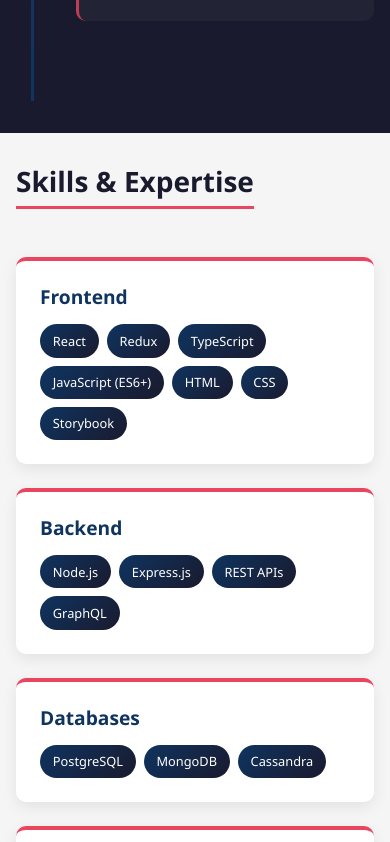
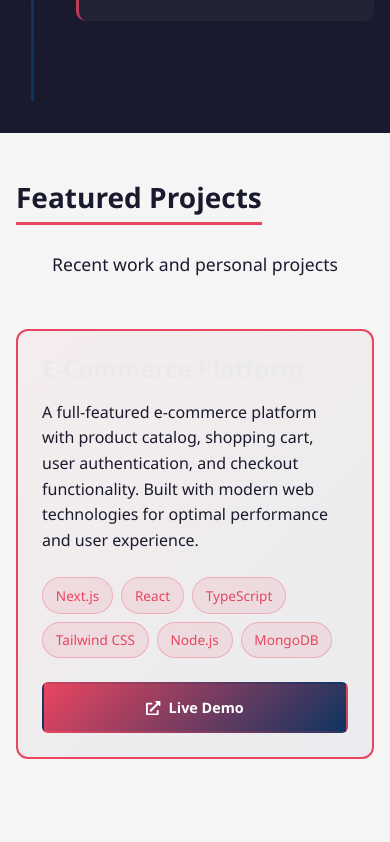
Before and after one commit to harjotsingh3878/harjot-portfolio, a Next.js app: page / in a window 390 px wide. Shown: the part 8740-9582 px from the top of the page. Built offline with nearby package versions, Linux system fonts and the light colour scheme.

Commit message:
Add Projects section with e-commerce platform

```diff
--- a/src/app/page.tsx
+++ b/src/app/page.tsx
@@ -2,6 +2,7 @@
 import Hero from '../components/Hero';
 import About from '../components/About';
 import ExperienceComponent from '../components/Experience';
+import Projects from '../components/Projects';
 import SkillsComponent from '../components/Skills';
 import EducationComponent from '../components/Education';
 import Contact from '../components/Contact';
@@ -15,6 +16,7 @@
       <Hero personalData={portfolioData.personal} />
       <About personalData={portfolioData.personal} />
       <ExperienceComponent experiences={portfolioData.experience} />
+      <Projects projects={portfolioData.projects} />
       <SkillsComponent skills={portfolioData.skills} />
       <EducationComponent education={portfolioData.education} />
       <Contact personalData={portfolioData.personal} />
--- a/src/components/Header.tsx
+++ b/src/components/Header.tsx
@@ -34,6 +34,7 @@
           <button onClick={() => scrollToSection('hero')} style={{ background: 'none', border: 'none', cursor: 'pointer', color: 'inherit', font: 'inherit' }}>Home</button>
           <button onClick={() => scrollToSection('about')} style={{ background: 'none', border: 'none', cursor: 'pointer', color: 'inherit', font: 'inherit' }}>About</button>
           <button onClick={() => scrollToSection('experience')} style={{ background: 'none', border: 'none', cursor: 'pointer', color: 'inherit', font: 'inherit' }}>Experience</button>
+          <button onClick={() => scrollToSection('projects')} style={{ background: 'none', border: 'none', cursor: 'pointer', color: 'inherit', font: 'inherit' }}>Projects</button>
           <button onClick={() => scrollToSection('skills')} style={{ background: 'none', border: 'none', cursor: 'pointer', color: 'inherit', font: 'inherit' }}>Skills</button>
           <button onClick={() => scrollToSection('education')} style={{ background: 'none', border: 'none', cursor: 'pointer', color: 'inherit', font: 'inherit' }}>Education</button>
           <button onClick={() => scrollToSection('contact')} style={{ background: 'none', border: 'none', cursor: 'pointer', color: 'inherit', font: 'inherit' }}>Contact</button>
--- /dev/null
+++ b/src/components/Projects.css
@@ -0,0 +1,147 @@
+.projects {
+  background: var(--background-dark);
+  padding: 5rem 0;
+}
+
+.section-subtitle {
+  text-align: center;
+  color: var(--text-muted);
+  font-size: 1.1rem;
+  margin-top: 0.5rem;
+  margin-bottom: 3rem;
+}
+
+.projects-grid {
+  display: grid;
+  grid-template-columns: repeat(auto-fit, minmax(350px, 1fr));
+  gap: 2rem;
+  margin-top: 2rem;
+}
+
+.project-card {
+  background: var(--card-background);
+  border-radius: 12px;
+  padding: 2rem;
+  transition: var(--transition);
+  border: 1px solid rgba(255, 255, 255, 0.1);
+  display: flex;
+  flex-direction: column;
+}
+
+.project-card:hover {
+  transform: translateY(-5px);
+  box-shadow: 0 10px 30px rgba(233, 69, 96, 0.2);
+  border-color: var(--highlight-color);
+}
+
+.project-card.featured {
+  border: 2px solid var(--highlight-color);
+  background: linear-gradient(135deg, rgba(233, 69, 96, 0.05), rgba(15, 52, 96, 0.05));
+}
+
+.project-content {
+  display: flex;
+  flex-direction: column;
+  height: 100%;
+}
+
+.project-title {
+  font-size: 1.5rem;
+  color: var(--text-light);
+  margin-bottom: 1rem;
+  display: flex;
+  align-items: center;
+  gap: 0.5rem;
+}
+
+.project-description {
+  color: var(--text-muted);
+  line-height: 1.6;
+  margin-bottom: 1.5rem;
+  flex-grow: 1;
+}
+
+.project-technologies {
+  display: flex;
+  flex-wrap: wrap;
+  gap: 0.5rem;
+  margin-bottom: 1.5rem;
+}
+
+.project-technologies .tech-badge {
+  background: rgba(233, 69, 96, 0.1);
+  color: var(--highlight-color);
+  padding: 0.4rem 0.8rem;
+  border-radius: 20px;
+  font-size: 0.85rem;
+  font-weight: 500;
+  border: 1px solid rgba(233, 69, 96, 0.3);
+}
+
+.project-links {
+  display: flex;
+  gap: 1rem;
+  margin-top: auto;
+}
+
+.project-link {
+  display: inline-flex;
+  align-items: center;
+  gap: 0.5rem;
+  padding: 0.75rem 1.5rem;
+  border-radius: 6px;
+  font-weight: 600;
+  font-size: 0.9rem;
+  transition: var(--transition);
+  text-decoration: none;
+  border: 2px solid;
+}
+
+.demo-link {
+  background: linear-gradient(135deg, var(--highlight-color), var(--accent-color));
+  color: white;
+  border-color: transparent;
+  flex: 1;
+  justify-content: center;
+}
+
+.demo-link:hover {
+  transform: translateY(-2px);
+  box-shadow: 0 5px 15px rgba(233, 69, 96, 0.4);
+}
+
+.github-link {
+  background: transparent;
+  color: var(--text-light);
+  border-color: var(--text-light);
+  flex: 1;
+  justify-content: center;
+}
+
+.github-link:hover {
+  background: var(--text-light);
+  color: var(--primary-color);
+}
+
+@media (max-width: 768px) {
+  .projects {
+    padding: 3rem 0;
+  }
+
+  .projects-grid {
+    grid-template-columns: 1fr;
+    gap: 1.5rem;
+  }
+
+  .project-card {
+    padding: 1.5rem;
+  }
+
+  .project-links {
+    flex-direction: column;
+  }
+
+  .project-link {
+    width: 100%;
+  }
+}
--- /dev/null
+++ b/src/components/Projects.tsx
@@ -0,0 +1,61 @@
+'use client';
+
+import React from 'react';
+import { FaExternalLinkAlt, FaGithub } from 'react-icons/fa';
+import { Project } from '../types/portfolio';
+import './Projects.css';
+
+interface ProjectsProps {
+  projects: Project[];
+}
+
+const Projects: React.FC<ProjectsProps> = ({ projects }) => {
+  return (
+    <section id="projects" className="section projects">
+      <div className="container">
+        <h2>Featured Projects</h2>
+        <p className="section-subtitle">Recent work and personal projects</p>
+
+        <div className="projects-grid">
+          {projects.map((project) => (
+            <div key={project.id} className={`project-card ${project.featured ? 'featured' : ''}`}>
+              <div className="project-content">
+                <h3 className="project-title">{project.title}</h3>
+                <p className="project-description">{project.description}</p>
+
+                <div className="project-technologies">
+                  {project.technologies.map((tech, idx) => (
+                    <span key={idx} className="tech-badge">{tech}</span>
+                  ))}
+                </div>
+
+                <div className="project-links">
+                  <a
+                    href={project.demoUrl}
+                    target="_blank"
+                    rel="noopener noreferrer"
+                    className="project-link demo-link"
+                  >
+                    <FaExternalLinkAlt /> Live Demo
+                  </a>
+                  {project.githubUrl && (
+                    <a
+                      href={project.githubUrl}
+                      target="_blank"
+                      rel="noopener noreferrer"
+                      className="project-link github-link"
+                    >
+                      <FaGithub /> Source Code
+                    </a>
+                  )}
+                </div>
+              </div>
+            </div>
+          ))}
+        </div>
+      </div>
+    </section>
+  );
+};
+
+export default Projects;
--- a/src/data.ts
+++ b/src/data.ts
@@ -117,6 +117,16 @@
       technologies: ["Adobe Experience Manager", "HTML5", "CSS3", "JavaScript", "jQuery", "JIRA"]
     }
   ],
+  projects: [
+    {
+      id: 1,
+      title: "E-Commerce Platform",
+      description: "A full-featured e-commerce platform with product catalog, shopping cart, user authentication, and checkout functionality. Built with modern web technologies for optimal performance and user experience.",
+      demoUrl: "https://ecommerce-platform-nine-sigma.vercel.app/products",
+      technologies: ["Next.js", "React", "TypeScript", "Tailwind CSS", "Node.js", "MongoDB"],
+      featured: true
+    }
+  ],
   skills: {
     frontend: ["React", "Redux", "TypeScript", "JavaScript (ES6+)", "HTML", "CSS", "Storybook"],
     backend: ["Node.js", "Express.js", "REST APIs", "GraphQL"],
```
Also changed, not shown: src/types/portfolio.ts (+12 -0 lines).
